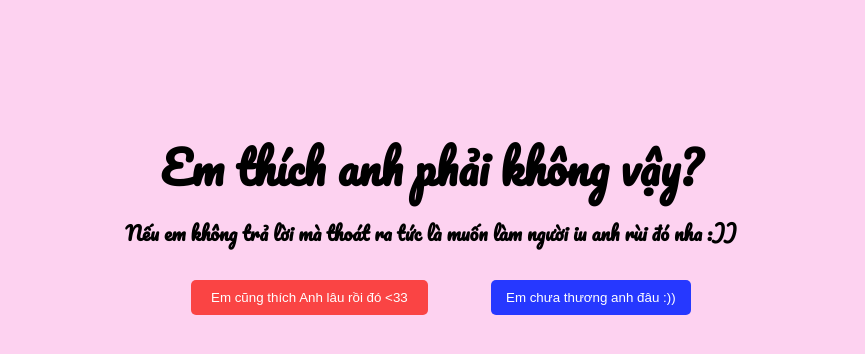
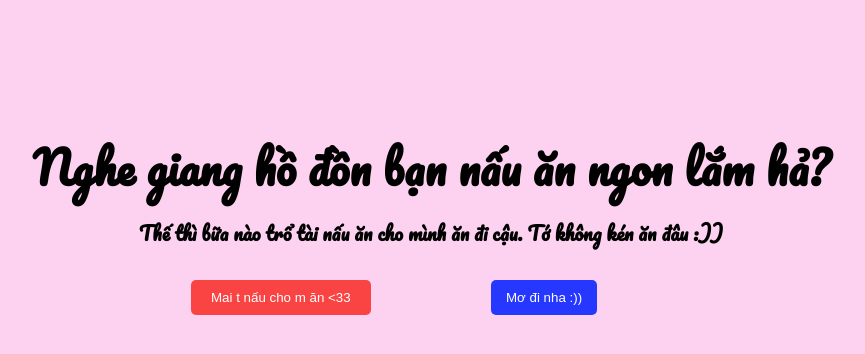
Before and after one commit to crchinhle/anvodaydine, a plain HTML site: page index.html in a window 1280 px wide. Shown: the whole page, without its empty margins (209-1074 px from the left). Drawn offline with Linux system fonts and the light colour scheme; a script that the page names is missing; a web font is replaced by a local one.

Commit message:
Update index.html
Thay text

```diff
--- a/index.html
+++ b/index.html
@@ -281,21 +281,21 @@
         <div class="toast">
             <div class="toast-container">
                 <div class="text1">
-                    <h1>Em thích anh phải không vậy?</h1>
+                    <h1> Nghe giang hồ đồn bạn nấu ăn ngon lắm hả?</h1>
                 </div>
                 <div class="text2">
-                    <h2>Nếu em không trả lời mà thoát ra tức là muốn làm người iu anh rùi đó nha :))</h2>
+                    <h2>Thế thì bữa nào trổ tài nấu ăn cho mình ăn đi cậu. Tớ không kén ăn đâu :))</h2>
                 </div>
                 <div class="btn">
-                    <button class="button--yes" id="yes">Em cũng thích Anh lâu rồi đó <33</button>
-                    <button class="button--no" id="no">Em chưa thương anh đâu :))</button>
+                    <button class="button--yes" id="yes">Mai t nấu cho m ăn <33</button>
+                    <button class="button--no" id="no">Mơ đi nha :))</button>
                 </div>
             </div>
         </div>
     </div>
     <div class="box-mail">
         <div class="mail">
-            <h1><i class="fa-solid fa-heart"></i>Thế giờ chúng mình là nyiu của nhau nhé<333<i class="fa-solid fa-heart"></i></h1>
+            <h1><i class="fa-solid fa-heart"></i>Thế mai bạn nhớ nấu ăn cho mình ăn nhá. Mình lót dép đợi sẵn rồi đóa<333<i class="fa-solid fa-heart"></i></h1>
             <div class="image">
                 <img src="Picture1.png" alt="">
             </div>
```
